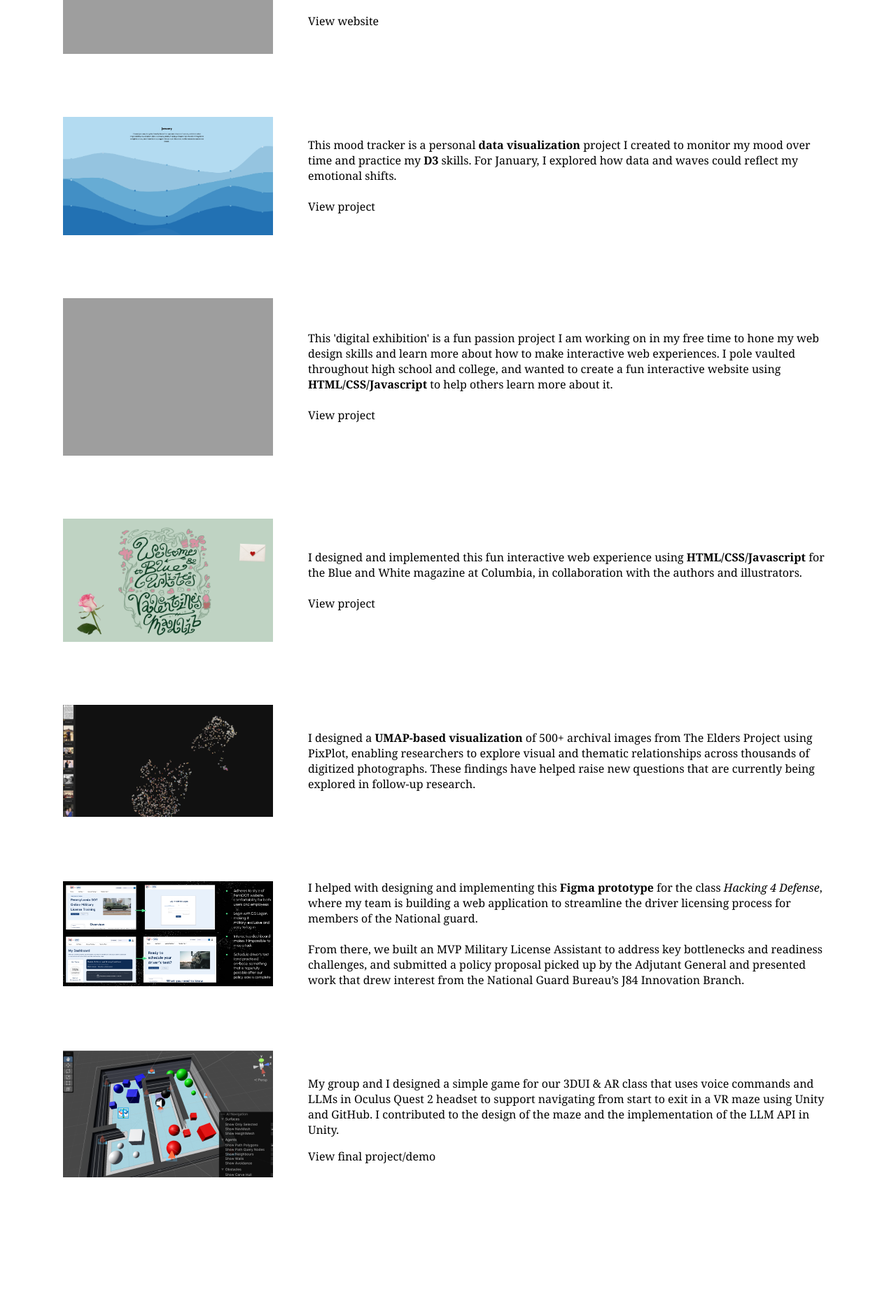
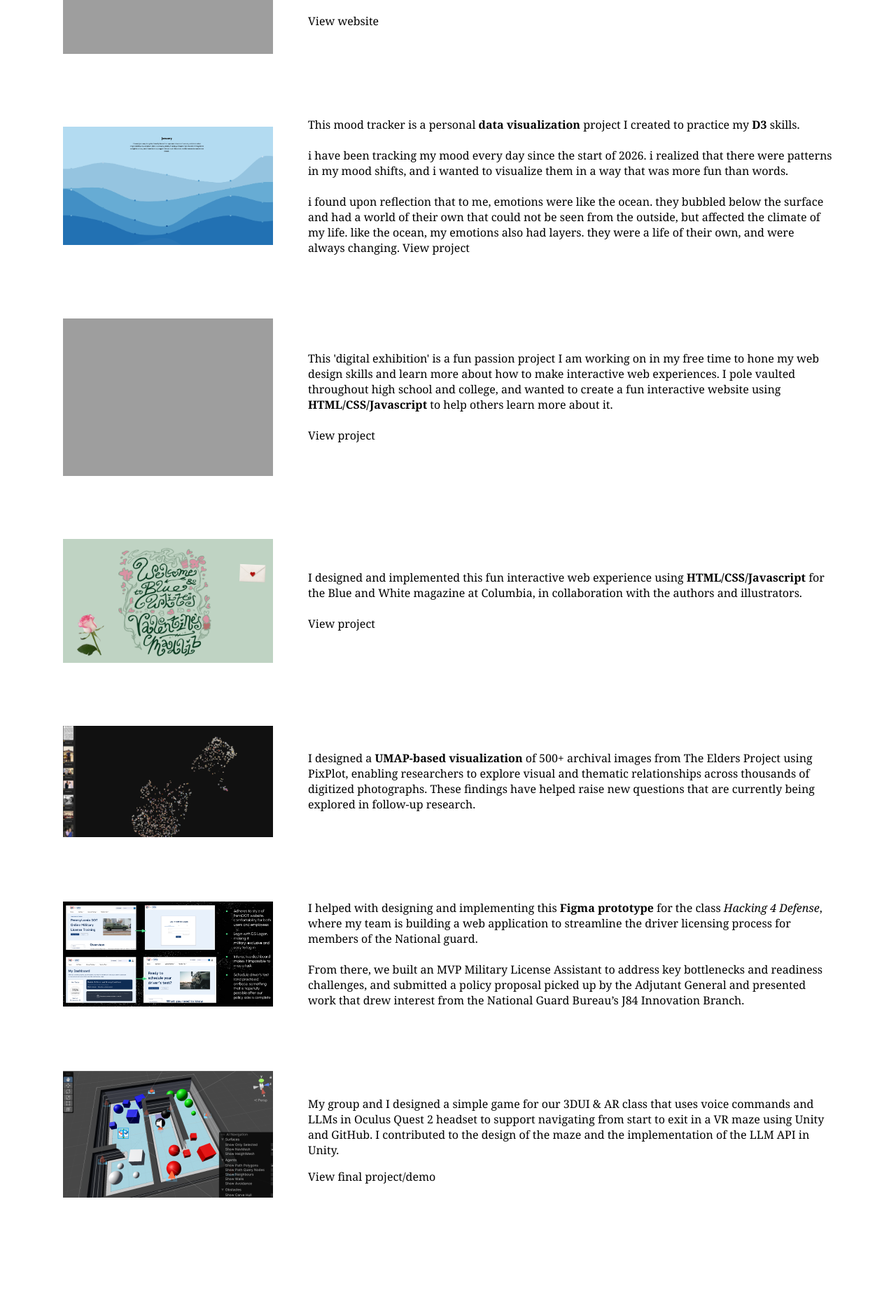
Before and after one commit to michellesynlee/myportfolio, a Flask app: page /projects in a window 1280 px wide. Shown: the part 454-2317 px from the top of the page at 70% size. Before the commit the page ends 2136 px from the top, so only its background shows below. Run offline with Flask 3, Linux system fonts and the light colour scheme; grey boxes are pictures that could not be loaded.

Commit message:
Update projects.html

```diff
--- a/templates/projects.html
+++ b/templates/projects.html
@@ -31,8 +31,17 @@
                 onclick="openModal(this)">
 
             <div class="project-text">
-                This mood tracker is a personal <strong>data visualization</strong> project I created to monitor my mood over time and
-                practice my <strong>D3</strong> skills. For January, I explored how data and waves could reflect my emotional shifts. <br><br>
+                This mood tracker is a personal <strong>data visualization</strong> project I created to
+                practice my <strong>D3</strong> skills.  <br><br>
+                i have been tracking my mood every day since the start of 2026.
+                i realized that there were patterns in my mood shifts, and i wanted
+                to visualize them in a way that was more fun than words.
+                <br><br>
+                i found upon reflection that to me, emotions were like the ocean. they bubbled
+                below the surface and had a world of their own that could not be seen from the outside,
+                but affected the climate of my life. like the ocean, my emotions also had layers. they were
+                a life of their own, and were always changing.
+
                 <a href="https://moodtracker-6d3e.onrender.com" target="_blank">
                     View project
                 </a>
```
